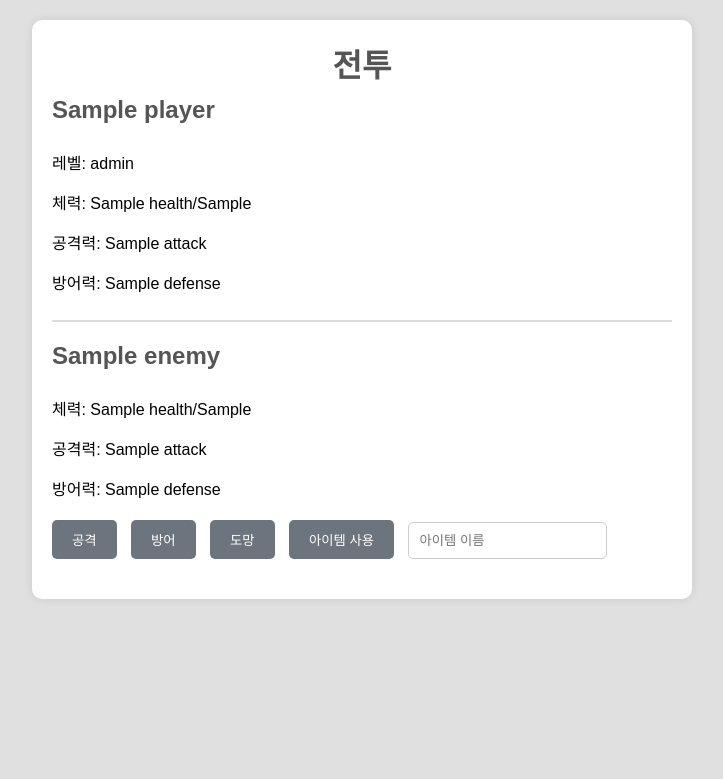
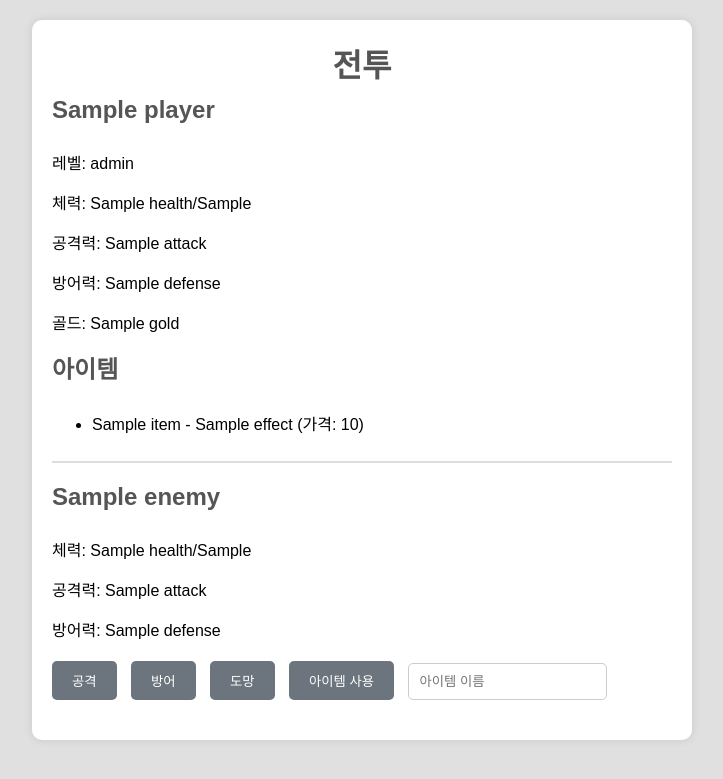
Before and after one commit to sonenhur/My-Coding-Lab, a Flask app: template templates/battle.html in a window 1280 px wide. Shown: the top 779 px of the page, without its empty margins (278-1001 px from the left). Run offline with Flask 3, Linux system fonts and the light colour scheme; the template is opened without the code that fills it: most values are stand-ins (such as "Sample title", 1, 10 or a date in 2020).

Commit message:
아이템 사용시 제대로 소모되도록 수정

```diff
--- a/app.py
+++ b/app.py
@@ -74,9 +74,19 @@ def action():
     action = request.form["action"]
     item_name = request.form.get("item_name", None)
 
-    status, message, experience_reward, gold_reward = battle(
-        player, enemy, action, item_name
-    )
+    if action == "item" and item_name:
+        # 아이템 사용 로직
+        item_used, message = use_item(player, item_name)
+        if not item_used:
+            message = "아이템을 사용할 수 없습니다."
+        session["player"] = player.to_dict()
+        session["enemy"] = enemy.to_dict()
+        return render_template(
+            "battle.html", player=player, enemy=enemy, message=message
+        )
+
+    # 전투 진행
+    status, message, experience_reward, gold_reward = battle(player, enemy, action)
 
     session["player"] = player.to_dict()
     session["enemy"] = enemy.to_dict()
@@ -103,6 +113,15 @@ def action():
         )
 
     return render_template("battle.html", player=player, enemy=enemy, message=message)
+
+
+def use_item(character, item_name):
+    item = next((i for i in character.inventory if i.name == item_name), None)
+    if item:
+        item.use(character)
+        character.inventory.remove(item)
+        return True, f"{item.name}을(를) 사용했습니다."
+    return False, "아이템을 찾을 수 없습니다."
 
 
 @app.route("/result/<result>")
@@ -153,9 +172,7 @@ def buy():
     success, message = buy_item(player, item_name)  # buy_item 호출
     session["player"] = player.to_dict()
     items = get_items()
-    return render_template(
-        "shop.html", items=get_items(), player=player, message=message
-    )
+    return render_template("shop.html", items=items, player=player, message=message)
 
 
 if __name__ == "__main__":
--- a/templates/battle.html
+++ b/templates/battle.html
@@ -20,6 +20,17 @@
           <p>체력: {{ player.health }}/{{ player.max_health }}</p>
           <p>공격력: {{ player.attack }}</p>
           <p>방어력: {{ player.defense }}</p>
+          <p>골드: {{ player.gold }}</p>
+          <h2>아이템</h2>
+          <ul>
+            {% if player.inventory %} {% for item in player.inventory %}
+            <li>
+              {{ item.name }} - {{ item.effect }} (가격: {{ item.price }})
+            </li>
+            {% endfor %} {% else %}
+            <li>소유한 아이템이 없습니다.</li>
+            {% endif %}
+          </ul>
         </div>
         <div class="enemy-stats">
           <h2>{{ enemy.name }}</h2>
```
